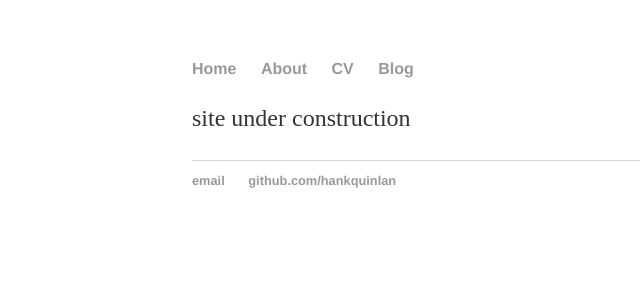
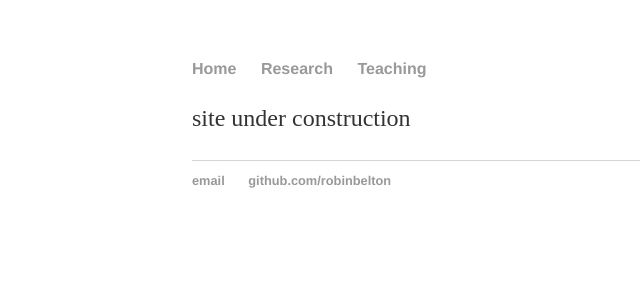
Before and after one commit to robinbelton/robinbelton.github.io, a Jekyll site: the page built from index.html, in a window 1280 px wide. Shown: the top 300 px of the page, without its empty margins (0-640 px from the left). Built offline with Jekyll 4.4.1, drawn with Linux system fonts in a browser that asks for light colours.

Commit message:
Edit layout

```diff
--- a/_layouts/default.html
+++ b/_layouts/default.html
@@ -9,9 +9,8 @@
 			<nav>
 	    		<ul>
 	        		<li><a href="/">Home</a></li>
-		        	<li><a href="/about">About</a></li>
-	        		<li><a href="/cv">CV</a></li>
-	        		<li><a href="/blog">Blog</a></li>
+		        	<li><a href="/about">Research</a></li>
+	        		<li><a href="/cv">Teaching</a></li>
 	    		</ul>
 			</nav>
 			<div class="container">
@@ -21,8 +20,8 @@
 			</div><!-- /.container -->
 			<footer>
 	    		<ul>
-	        		<li><a href="mailto:hankquinlanhub@gmail.com">email</a></li>
-	        		<li><a href="https://github.com/hankquinlan">github.com/hankquinlan</a></li>
+	        		<li><a href="mailto:robin.belton@montana.edu">email</a></li>
+	        		<li><a href="https://github.com/robinbelton">github.com/robinbelton</a></li>
 				</ul>
 			</footer>
 		</body>
```
